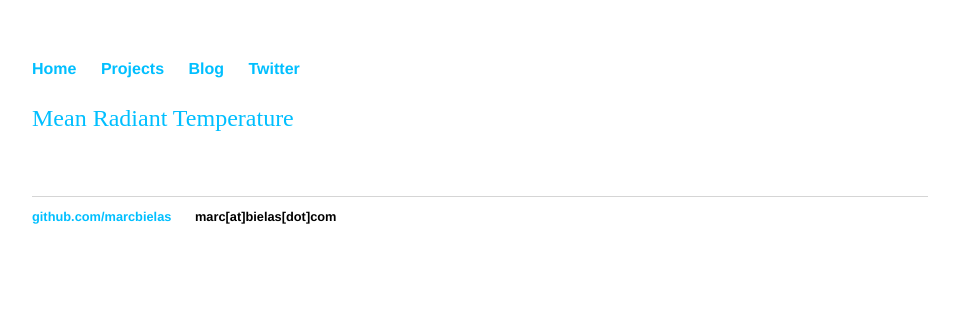
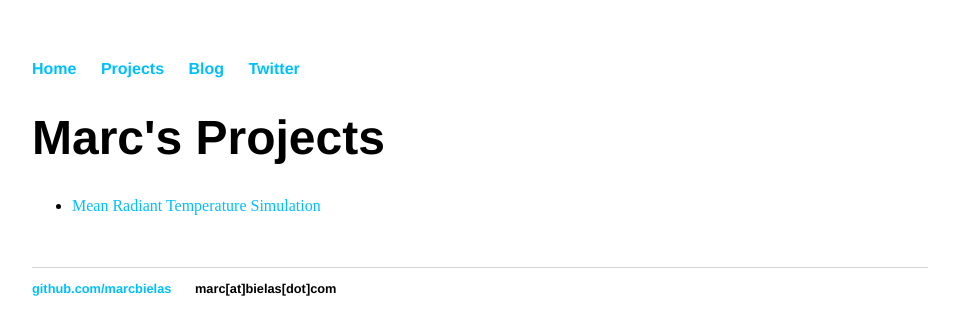
Before and after one commit to marcbielas/marcbielas.github.io-old, a Jekyll site: the page built from projects/index.html, in a window 1280 px wide. Shown: the top 335 px of the page, without its empty margins (160-1119 px from the left). Built offline with Jekyll 4.4.1, drawn with Linux system fonts in a browser that asks for light colours.

Commit message:
fixed project page

```diff
--- a/projects/index.html
+++ b/projects/index.html
@@ -2,9 +2,9 @@
 layout: default
 title: Marc's Projects
 ---
-<div class="blurb">
 
-	<p>
-		<a href="http://marcbielas.com/MRT-Simulation/">Mean Radiant Temperature</a><br>
-</p>
-</div>
+<h1>{{ page.title }}</h1>
+<ul class = "projects">
+
+	<li><a href="http://marcbielas.com/MRT-Simulation/">Mean Radiant Temperature Simulation</a></li>
+</ul>
```
